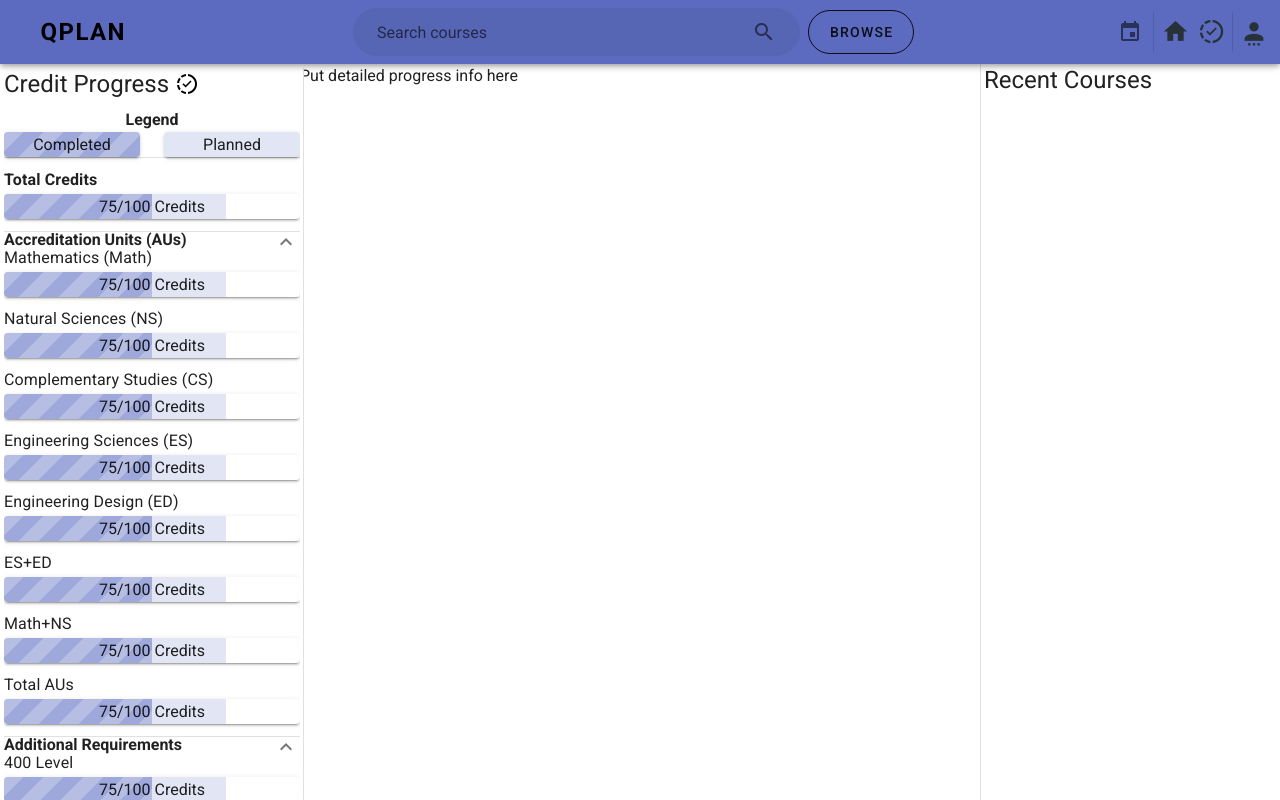
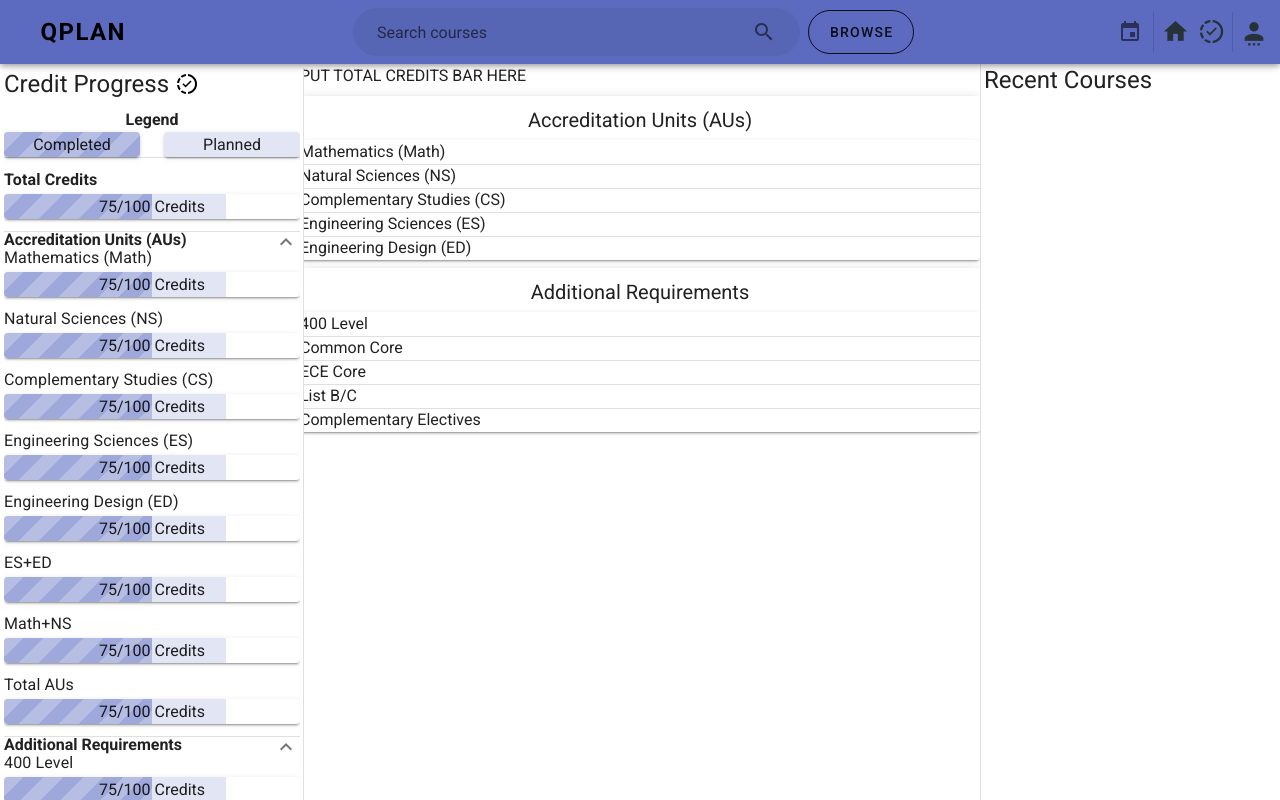
Before and after one commit to EdwinXu/CMPE-CISC-325, a Vue app in the folder qplan/: page /#/progress in a window 1280 px wide. Built offline with nearby package versions, Linux system fonts and the light colour scheme.

Commit message:
Add progress requirements names

```diff
--- a/qplan/src/views/Progress.vue
+++ b/qplan/src/views/Progress.vue
@@ -1,15 +1,48 @@
 <template>
   <div>
-      Put detailed progress info here
+    PUT TOTAL CREDITS BAR HERE
+    <v-toolbar dense class="mt-2 mb-n1">
+      <v-spacer />
+      <v-toolbar-title>Accreditation Units (AUs)</v-toolbar-title>
+      <v-spacer />
+    </v-toolbar>
+    <v-expansion-panels multiple>
+      <v-expansion-panel
+        v-for="requirement in auBaseRequirements"
+        :key="requirement.name"
+      >{{ requirement.name }}</v-expansion-panel>
+    </v-expansion-panels>
+
+    <v-toolbar dense class="mt-2 mb-n1">
+      <v-spacer />
+      <v-toolbar-title>Additional Requirements</v-toolbar-title>
+      <v-spacer />
+    </v-toolbar>
+    <v-expansion-panels multiple>
+      <v-expansion-panel
+        v-for="requirement in additionalRequirements"
+        v-bind:key="requirement.name"
+      >{{ requirement.name }}</v-expansion-panel>
+    </v-expansion-panels>
   </div>
 </template>
 
 <script>
+import { mapState } from "vuex";
+
 export default {
   name: "Progress",
-}
+  computed: {
+    ...mapState(["graduationRequirements"]),
+    auBaseRequirements: function() {
+      return this.graduationRequirements["auBaseRequirements"];
+    },
+    additionalRequirements: function() {
+      return this.graduationRequirements["additionalRequirements"];
+    }
+  }
+};
 </script>
 
 <style>
-
 </style>
```
